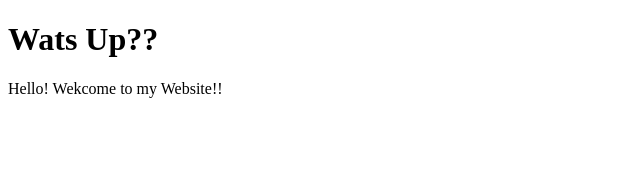
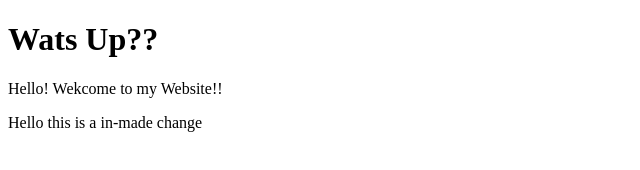
Before and after one commit to FallenHunter47/Vishesh-Website, a plain HTML site: page index.html in a window 1280 px wide. Shown: the whole page, without its empty margins (0-640 px from the left). Drawn offline with Linux system fonts and the light colour scheme.

Commit message:
Update index.html

```diff
--- a/index.html
+++ b/index.html
@@ -9,6 +9,7 @@
         <div>
             <h1>Wats Up??</h1>
             <p>Hello! Wekcome to my Website!!</p>
+            <p>Hello this is a in-made change</p>
         </div>
     </body>
 </html>
```
